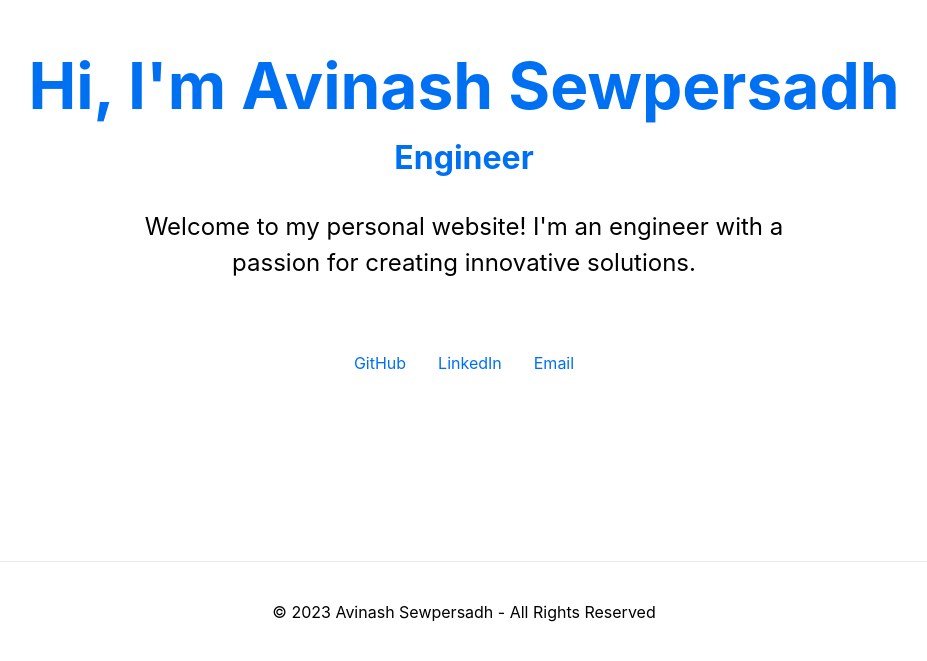
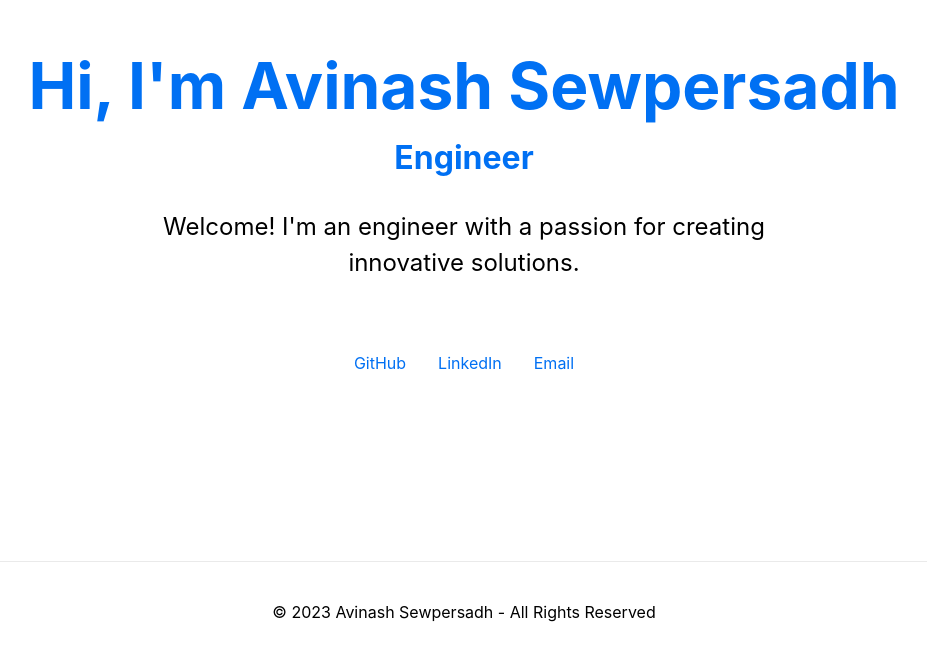
Before and after one commit to dotavi/dotavi.github.io, a Next.js app: page / in a window 1280 px wide. Shown: the part 139-800 px from the top of the page, without its empty margins (176-1103 px from the left). Built offline with nearby package versions, Linux system fonts and the light colour scheme.

Commit message:
Update index.tsx

```diff
--- a/pages/index.tsx
+++ b/pages/index.tsx
@@ -19,13 +19,13 @@ export default function Home() {
         </h2>
 
         <p className={styles.description}>
-          Welcome to my personal website! I&apos;m an engineer with a passion for creating innovative solutions.
+          Welcome! I&apos;m an engineer with a passion for creating innovative solutions.
         </p>
 
         <div className={styles.links}>
-          <a href="https://github.com/your_username" target="_blank" rel="noopener noreferrer">GitHub</a>
-          <a href="https://linkedin.com/in/your_username" target="_blank" rel="noopener noreferrer">LinkedIn</a>
-          <a href="mailto:your_email@example.com">Email</a>
+          <a href="https://github.com/dotavi" target="_blank" rel="noopener noreferrer">GitHub</a>
+          <a href="https://linkedin.com/in/asewpersadh" target="_blank" rel="noopener noreferrer">LinkedIn</a>
+          <a href="mailto:avi.ukzn@gmail.com">Email</a>
         </div>
       </main>
 
```
